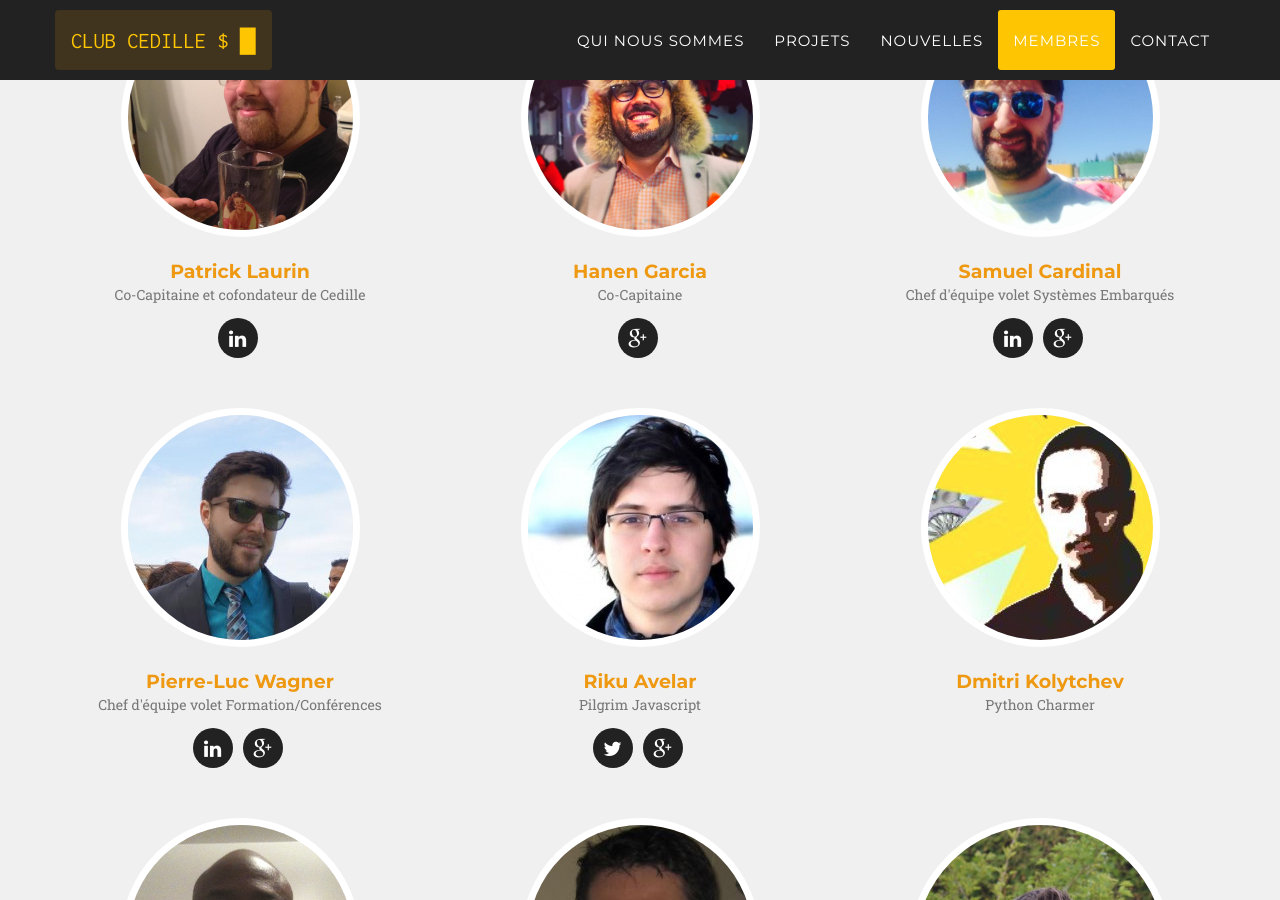
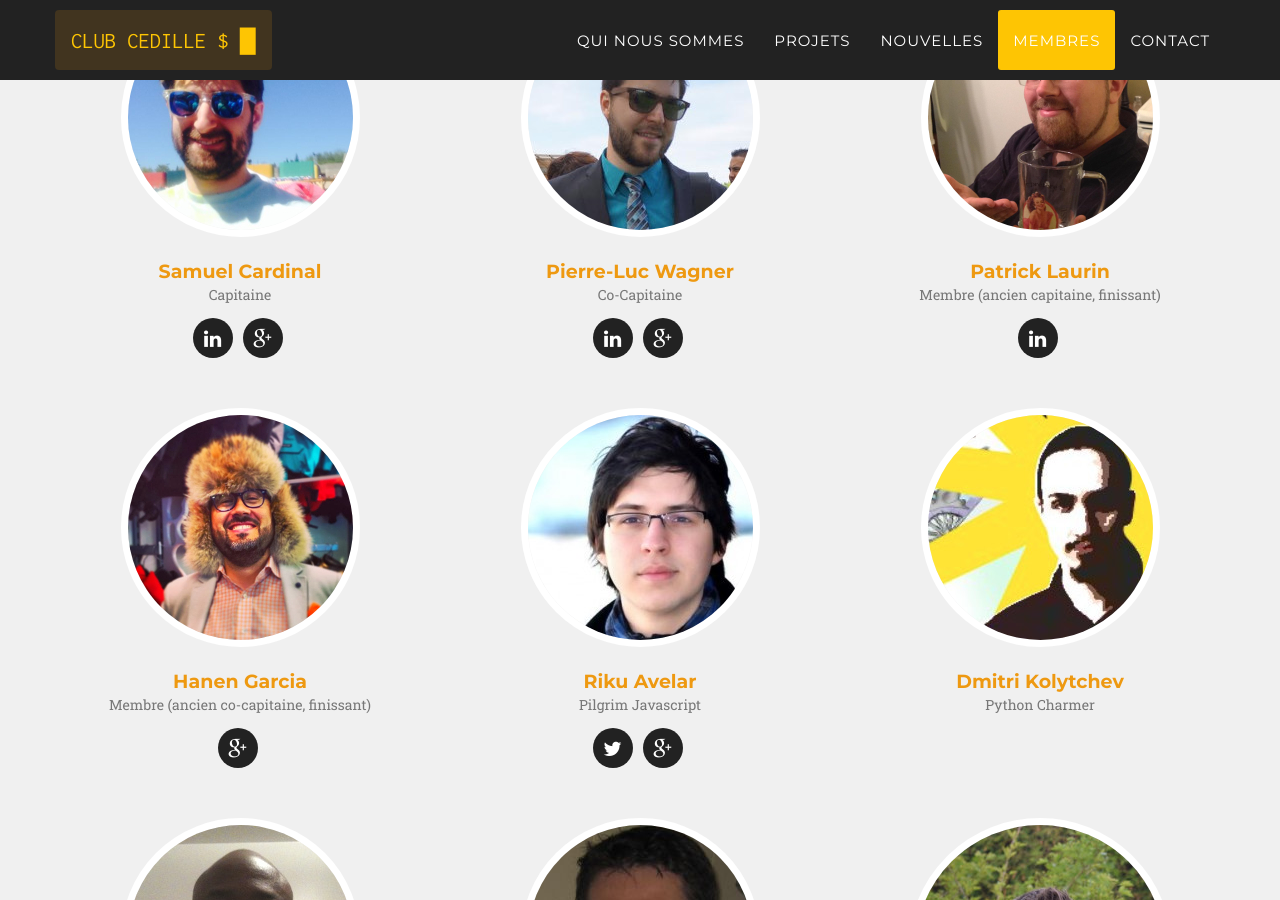
Before and after one commit to ClubCedille/clubcedille.github.io, a Jekyll site: the page built from index.html, in a window 1280 px wide and 900 px high, scrolled down 3974 px. Built offline with Jekyll 4.4.1, drawn with Linux system fonts in a browser that asks for light colours; some web fonts are replaced.

Commit message:
Updated position of members, new captains!

```diff
--- a/_data/fr/members.yml
+++ b/_data/fr/members.yml
@@ -7,29 +7,10 @@ exDescription: "Bien qu'ils ne soient plus membres du club Cedille, nous remerci
 footer: Et beaucoup plus!
 
 people:
-  mosieurlaurin:
-    name: Patrick Laurin
-    email: patrick.laurin.3@ens.etsmtl.ca
-    email: mosieurlaurin@gmail.com
-    position: Co-Capitaine et cofondateur de Cedille
-    pic: mosieurlaurin
-    social:
-      - title: linkedin
-        url: https://ca.linkedin.com/in/laurinpatrick
-
-  hanen:
-    name: Hanen Garcia
-    email: hanen.garcia-gamardo.1@etsmtl.net
-    position: Co-Capitaine
-    pic: hanen
-    social:
-      - title: google-plus
-        url: https://plus.google.com/+HanenGarciaGamardo
-
   samuel:
     name: Samuel Cardinal
     email: samdidos@gmail.com
-    position: Chef d'équipe volet Systèmes Embarqués
+    position: Capitaine
     pic: samuel
     social:
       - title: linkedin
@@ -40,13 +21,32 @@ people:
   pierre-luc:
     name: Pierre-Luc Wagner
     email: pierreluc.wagner@gmail.com
-    position: Chef d'équipe volet Formation/Conférences
+    position: Co-Capitaine
     pic: pierre-luc
     social:
       - title: linkedin
         url: https://www.linkedin.com/pub/pierre-luc-wagner/4a/b9b/42a
       - title: google-plus
         url: https://plus.google.com/u/0/+PierreLucWagner
+
+  mosieurlaurin:
+    name: Patrick Laurin
+    email: patrick.laurin.3@ens.etsmtl.ca
+    email: mosieurlaurin@gmail.com
+    position: Membre (ancien capitaine, finissant)
+    pic: mosieurlaurin
+    social:
+      - title: linkedin
+        url: https://ca.linkedin.com/in/laurinpatrick
+
+  hanen:
+    name: Hanen Garcia
+    email: hanen.garcia-gamardo.1@etsmtl.net
+    position: Membre (ancien co-capitaine, finissant)
+    pic: hanen
+    social:
+      - title: google-plus
+        url: https://plus.google.com/+HanenGarciaGamardo
 
   riku:
     name: Riku Avelar
```
